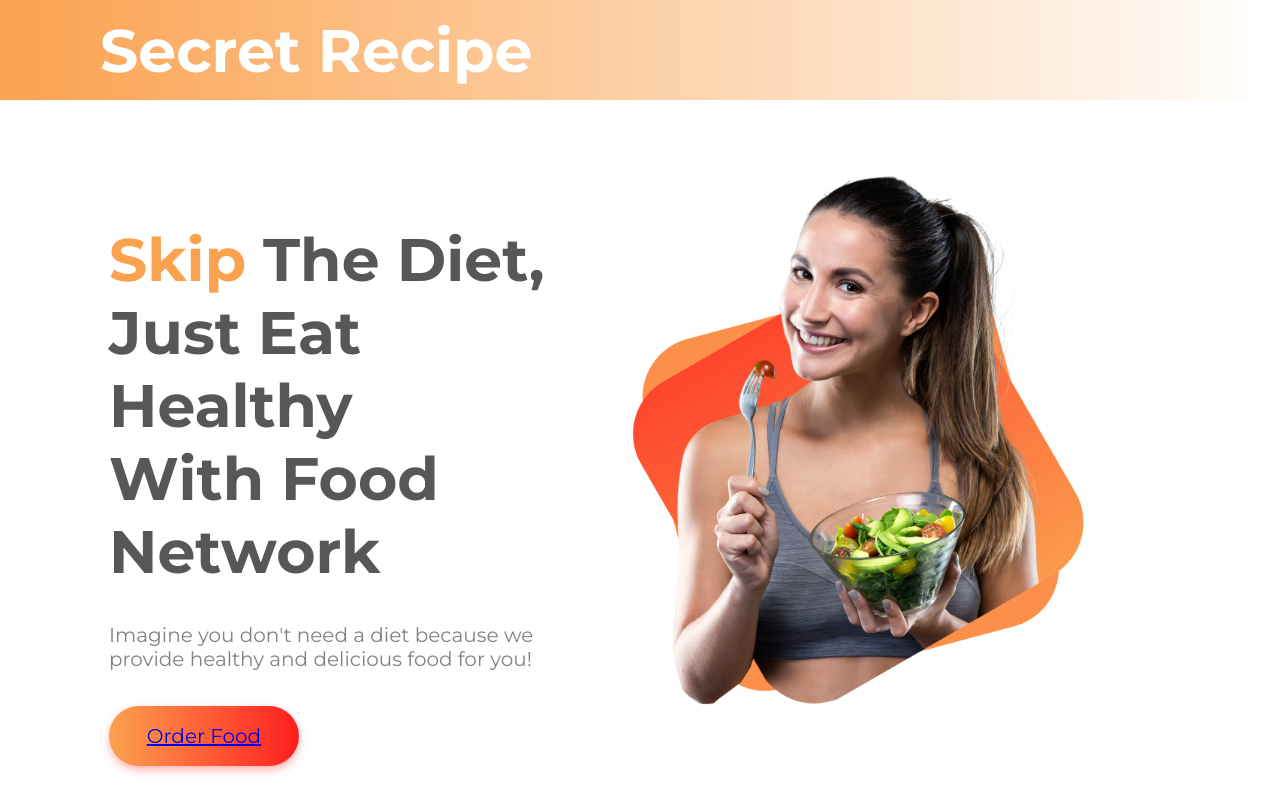
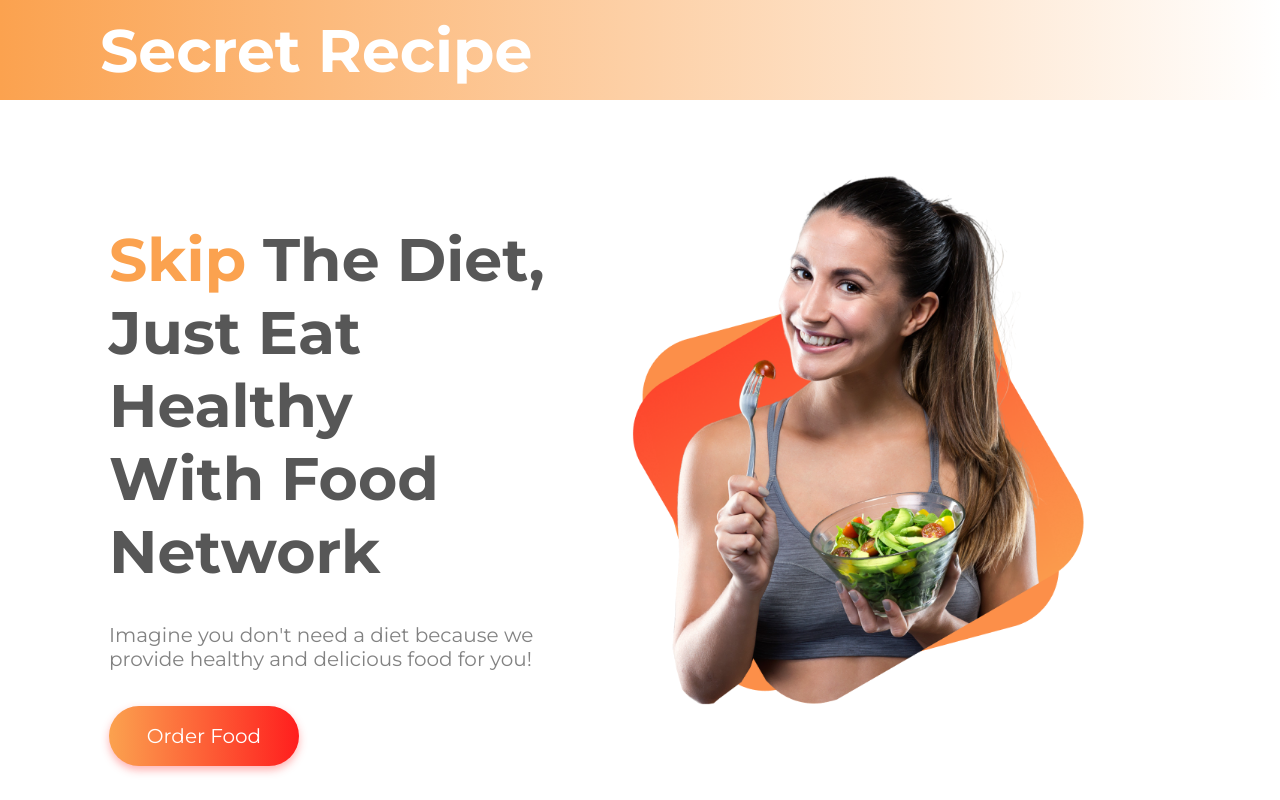
Before and after one commit to nhn09/Assignment-one-ph, a plain HTML site: page index.html in a window 1280 px wide. Shown: the top 800 px of the page. Drawn offline with Linux system fonts and the light colour scheme.

Commit message:
anchor styling

```diff
--- a/style.css
+++ b/style.css
@@ -53,7 +53,11 @@
   font-weight: 500;
   font-size: 20px;
   box-shadow: 0 4px 8px 0 #ff323261;
+
+}
+a:link {
   text-decoration: none;
+  color: #fff;
 }
 
 .first--poster--image img {
```
